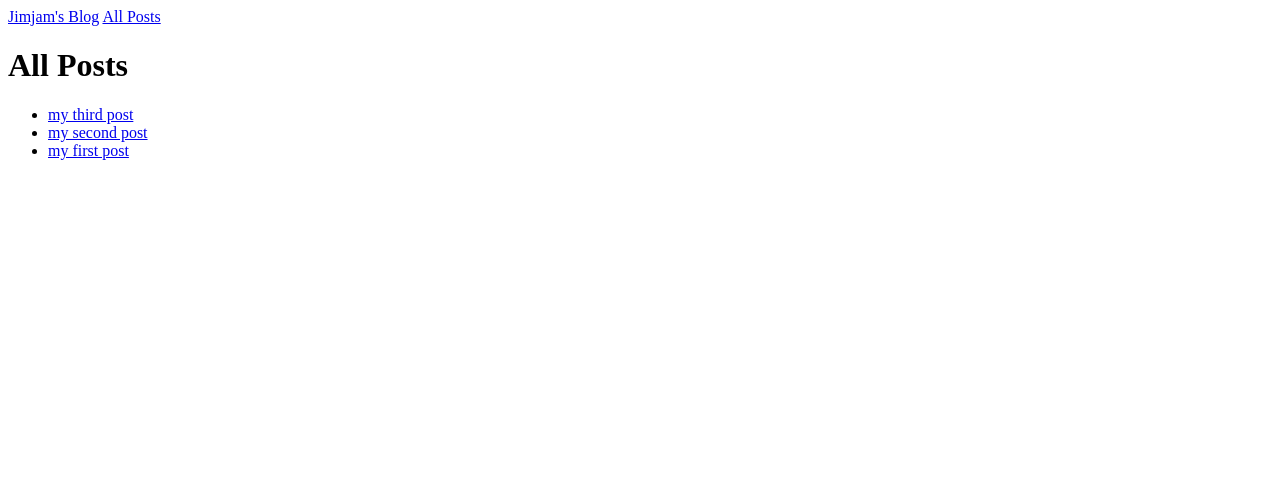
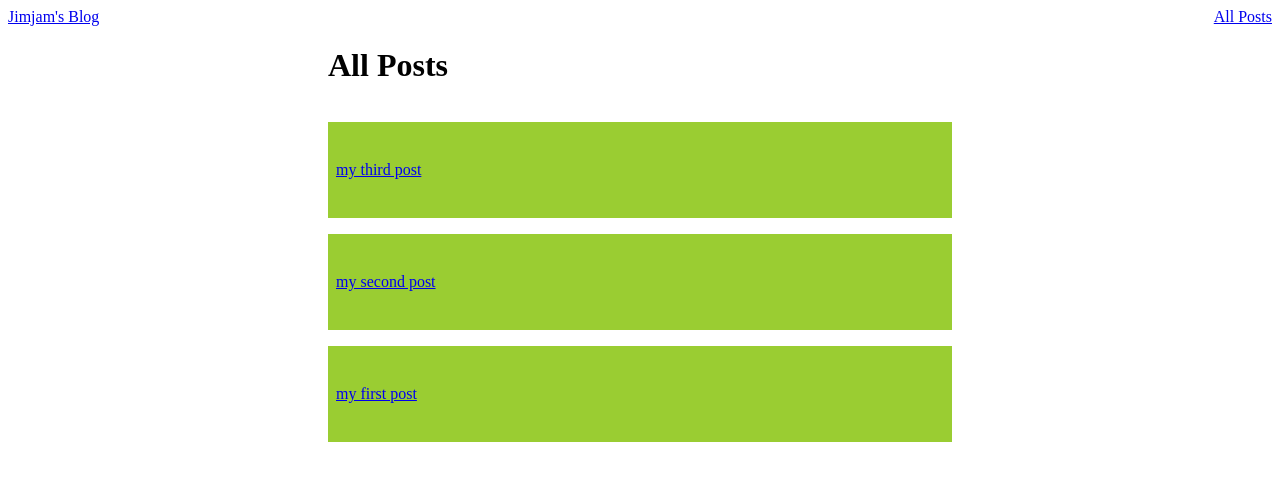
Before and after one commit to jimmyko360/my_site, a Django app: page /posts/ in a window 1280 px wide. Shown: the top 481 px of the page. Run offline with Django 3.2, Linux system fonts and the light colour scheme.

```diff
--- /dev/null
+++ b/blog/static/blog/posts.css
@@ -0,0 +1,9 @@
+.post {
+  height: 5em;
+  background-color: yellowgreen;
+  margin: 1em 0 1em 0;
+  padding: 0.5em;
+  display: flex;
+  flex-direction: column;
+  justify-content: center;
+}
--- a/blog/templates/blog/posts.html
+++ b/blog/templates/blog/posts.html
@@ -1,4 +1,11 @@
 {% extends "base.html" %}
+{% load static %}
+
+{% block css_files %}
+  <link rel="stylesheet" href="{% static "homepage/index.css" %}">
+  <link rel="stylesheet" href="{% static "blog/posts.css" %}">
+  <link rel="stylesheet" href="{% static "homepage/includes/header.css" %}">
+{% endblock %}
 
 {% block page_title %}
   All Posts
@@ -6,16 +13,18 @@
 
 {% block body_content %}
   {% include "homepage/includes/header.html" %}
+  <div class="body">
     <h1>All Posts</h1>
-  <ul>
+    <div class="posts-list">
       {% for title in titles %}
-    <li>
+        {% url "post_by_title" title.slug as post_link %}
+        <a class="post" href={{ post_link }}>
           {% comment %}
             you actually don't need to use the url template tag here since the url is solely comprised of the slug. maybe it would be more appropriate for a situation where you reference an endpoint in another app but this is unnecessary. the same scenario occurs in monthly_challenges where we needlessly use {% url %}
           {% endcomment %}
-      {% url "post_by_title" title.slug as post_link %}
-      <a href={{ post_link }}>{{ title.title }}</a>
-    </li>
+          <p>{{ title.title }}</p>
+        </a>
       {% endfor %}
-  </ul>
+    </div>
+  </div>
 {% endblock %}
```
Lines whose indentation alone changed are shown as unchanged.
